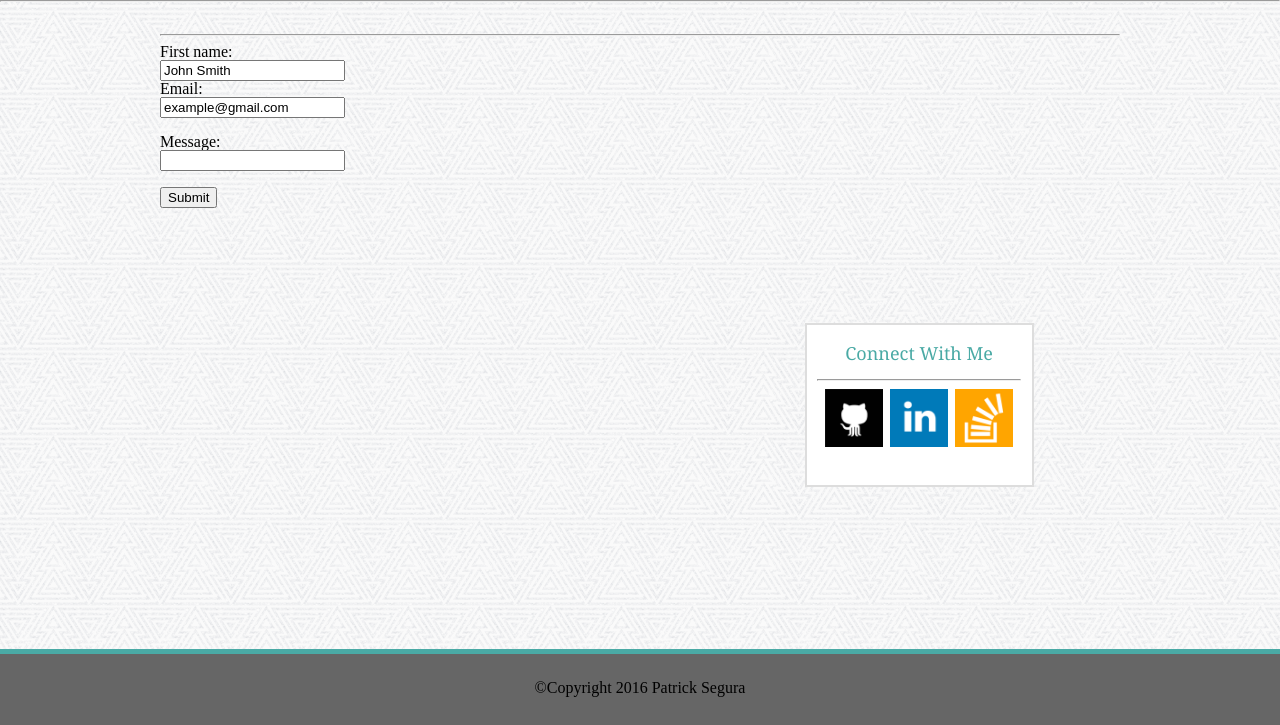
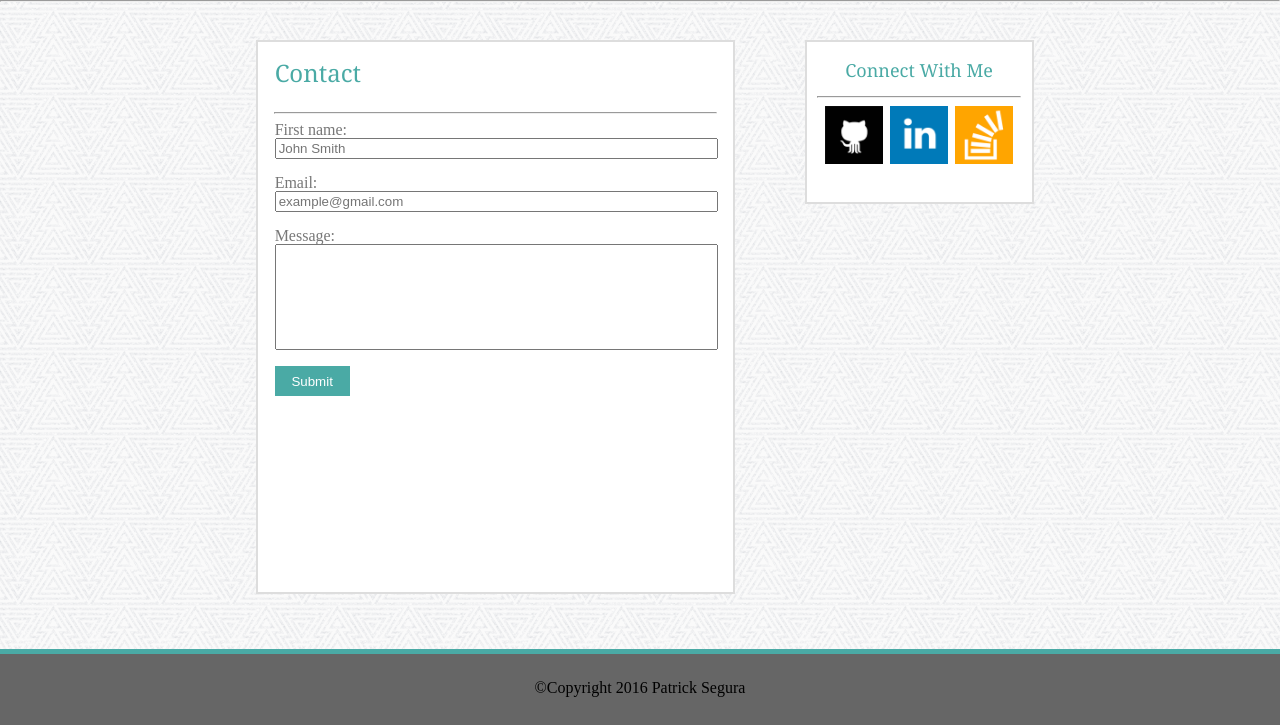
Before and after one commit to rasianart/Basic-Portfolio, a PHP site: page /contact.html in a window 1280 px wide. Shown: the part 75-800 px from the top of the page. Run offline with PHP 8.4, Linux system fonts and the light colour scheme.

Commit message:
Final Draft 1

```diff
--- a/assets/css/style.css
+++ b/assets/css/style.css
@@ -107,7 +107,16 @@ body {
 	height: 550px;
 	margin-left: 10%;
 	margin-top: 12%;
-
+}
+.portfolioblock {
+	background-color: white;
+	border: 2px solid #dddddd;
+	float: left;
+	width: 475px;
+	height: 625px;
+	margin-left: 10%;
+	margin-top: 12%;
+	margin-bottom: 115px;
 }
 .head1 {
 	color: #4aaaa5;
@@ -207,14 +216,32 @@ body {
 }
 th {
 
-	padding-left: 75px;
+	padding-left: 25px;
 	padding-bottom: 15px;
+}
+form {
+	color: #777777;
+	margin-left: 3.5%;
+}
+input {
+	width: 435px;
+}
+#submit {
+	background-color: #4aaaa5;
+	width: 75px;
+	height: 30px;
+	border: none;
+	color: white;
+}
+.defaulttext {
+	color: #999999;
 }
 footer {
 	position: fixed;
 	right: 0;
 	bottom: 0;
 	left: 0;
+	z-index: 2;
 
 }
 .footline {
--- a/contact.html
+++ b/contact.html
@@ -4,7 +4,6 @@
 		<link rel="stylesheet" type="text/css" href="assets/css/style.css">
 		<title>Patrick Segura - Portfolio</title>
 	</head>
-
 	<body background="assets/images/background.png">
 		<header>
 			<div id="name">
@@ -15,26 +14,24 @@
 				<a href="portfolio.html">Portfolio</a>
 				<a href="contact.html">Contact</a>
 			</div>
+			<hr id="line1">
 		</header>
-	<hr id="line1">
 		<div class="body">
-		<div>
-			<section>
+			<div class="aboutblock">
 				<h2 class="head1">Contact</h2>
-			</section>
-			<hr>
+				<hr class="line2">
 				<section>
 				<form>
 	  				First name:<br>
-	  				<input type="text" name="firstname" value="John Smith">
-	  				<br>
+	  				<input class="defaulttext" type="text" name="firstname" placeholder="John Smith">
+	  				<br><br>
 	  				Email:<br>
-					<input type="text" name="lastname" value="example@gmail.com">
+					<input class="defaulttext" type="text" name="lastname" placeholder="example@gmail.com">
 					<br><br>
 					Message:<br>
-					<input type="text" name="" value="">
+					<input type="text" name="" value="" style="height: 100px">
 					<br><br>
-					<input type="submit" value="Submit">
+					<input id="submit" type="submit" value="Submit">
 				</form>
 			</section>
 		</div>
--- a/portfolio.html
+++ b/portfolio.html
@@ -4,7 +4,6 @@
 		<link rel="stylesheet" type="text/css" href="assets/css/style.css">
 		<title>Patrick Segura - Portfolio</title>
 	</head>
-
 	<body background="assets/images/background.png">
 		<header>
 			<div id="name">
@@ -15,10 +14,10 @@
 				<a href="portfolio.html">Portfolio</a>
 				<a href="contact.html">Contact</a>
 			</div>
+			<hr id="line1">
 		</header>
-	<hr id="line1">
 		<div class="body">
-		<div class="aboutblock">
+			<div class="portfolioblock">
 				<h2 class="head1">Portfolio</h2>
 				<hr class="line2">
 				<table id="porttable">
@@ -69,6 +68,7 @@
 					</tr>
 				</table>
 			</div>
+		</div>
 			<div class="connect">
 				<h2 class="head2">Connect With Me</h2>
 				<hr class="line3">
```
Lines whose indentation alone changed are shown as unchanged.
